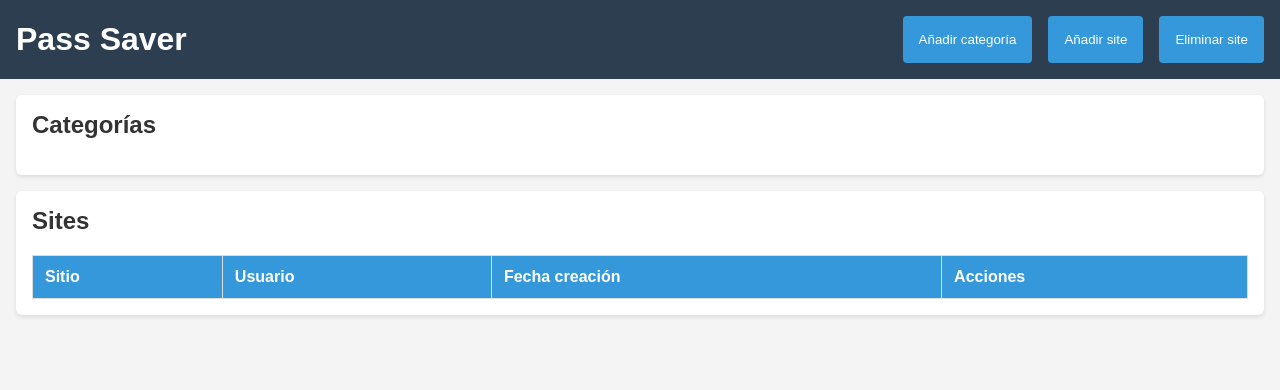
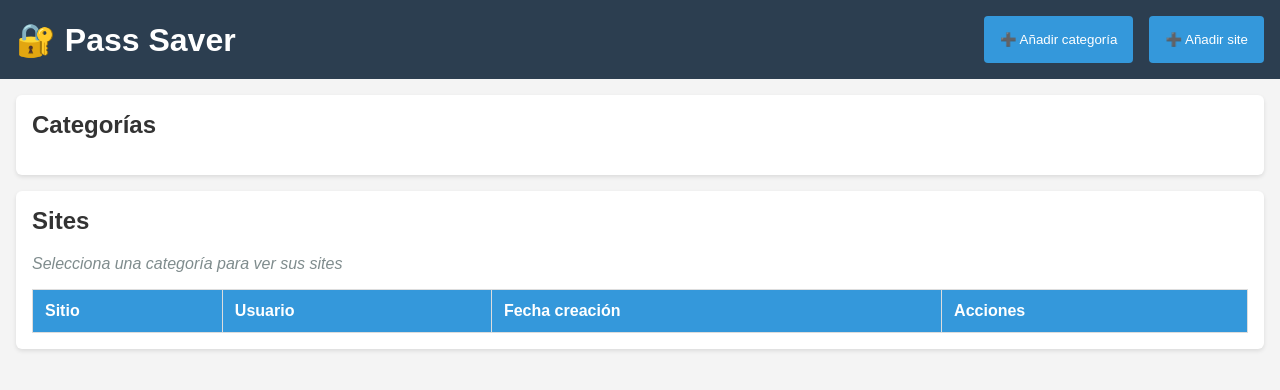
Before and after one commit to QuiqueGC7/aa1Git, a website: page www/HTML/index.html in a window 1280 px wide. Drawn offline with Linux system fonts and the light colour scheme; some packages are replaced by stand-ins of ours; no server answers; a script that the page names is missing.

Commit message:
Add files via upload

```diff
--- a/www/HTML/index.html
+++ b/www/HTML/index.html
@@ -4,25 +4,27 @@
     <meta charset="UTF-8">
     <meta http-equiv="X-UA-Compatible" content="IE=edge">
     <meta name="viewport" content="width=device-width, initial-scale=1.0">
-        <title>Document</title>
+    <title>Pass Saver - Gestor de Contraseñas</title>
     <link rel="stylesheet" href="../CSS/PaginaPrincipal.css">
 </head>
 <body>
     <header>
-        <h1>Pass Saver</h1>
-        <button type="button" id="addCategoryBtn">Añadir categoría</button>
-        <button type="button" id="addSiteBtn">Añadir site</button>
-      <!--  <button type="button" id="CatEliminar">Eliminar categoría</button> -->
-        <button type="button" id="SiteEliminar">Eliminar site</button>
+        <h1>🔐 Pass Saver</h1>
+        <button type="button" id="addCategoryBtn">➕ Añadir categoría</button>
+        <button type="button" id="addSiteBtn">➕ Añadir site</button>
     </header>
+
     <main>
         <section id="categories">
             <h2>Categorías</h2>
             <ul id="categoryList">
+                <!-- Las categorías se cargarán aquí dinámicamente -->
             </ul>
         </section>
+
         <section id="sites">
             <h2>Sites</h2>
+            <p style="color: #7f8c8d; font-style: italic;">Selecciona una categoría para ver sus sites</p>
             <table>
                 <thead>
                     <tr>
@@ -33,12 +35,15 @@
                     </tr>
                 </thead>
                 <tbody id="siteList">
+                    <!-- Los sites se cargarán aquí dinámicamente -->
                 </tbody>
             </table>
         </section>
     </main>
+
+    <!-- SweetAlert2 -->
+    <script src="https://cdn.jsdelivr.net/npm/sweetalert2@11"></script>
+    <!-- Script principal -->
     <script src="../JS/PaginaPrincipal.js"></script>
-<script src="https://cdn.jsdelivr.net/npm/sweetalert2@11"></script>
-
 </body>
 </html>
```
Lines whose indentation alone changed are shown as unchanged.
